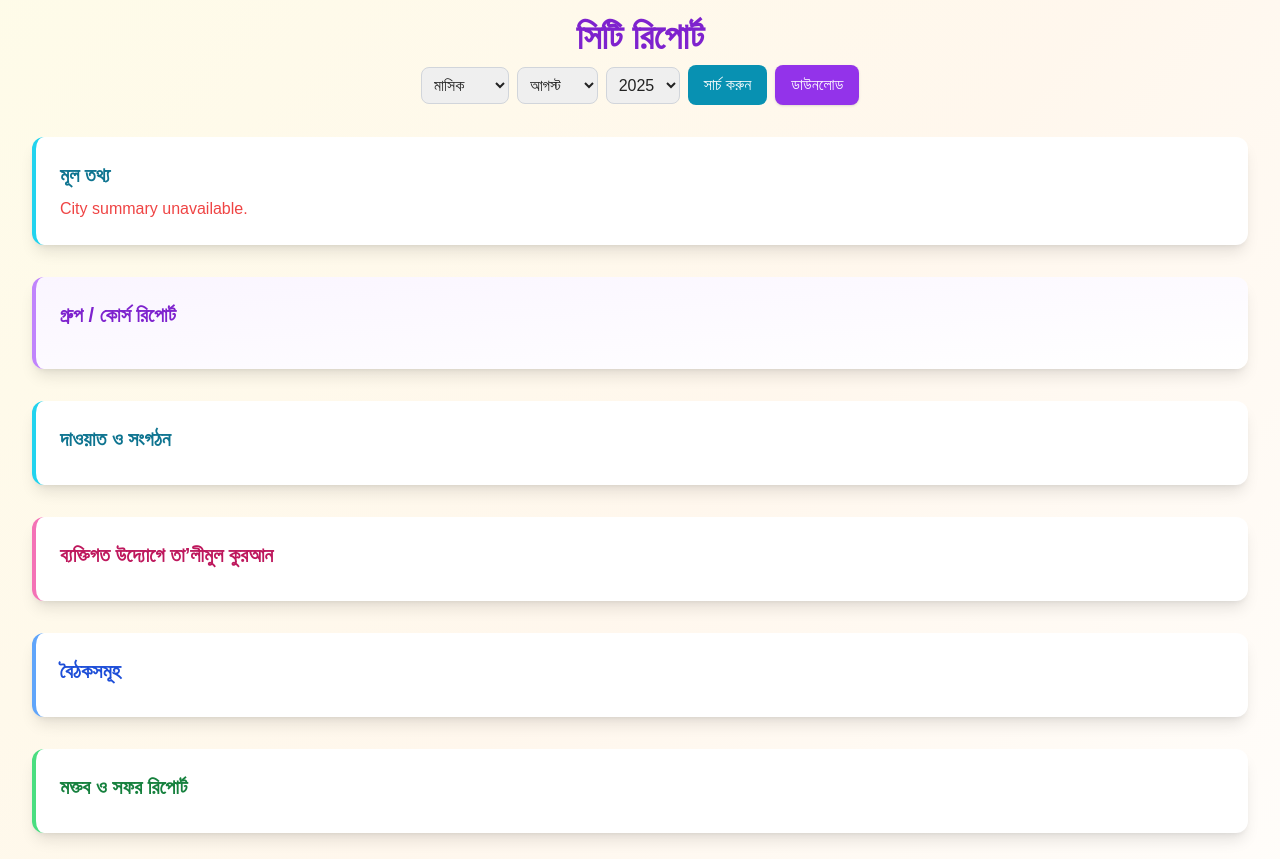
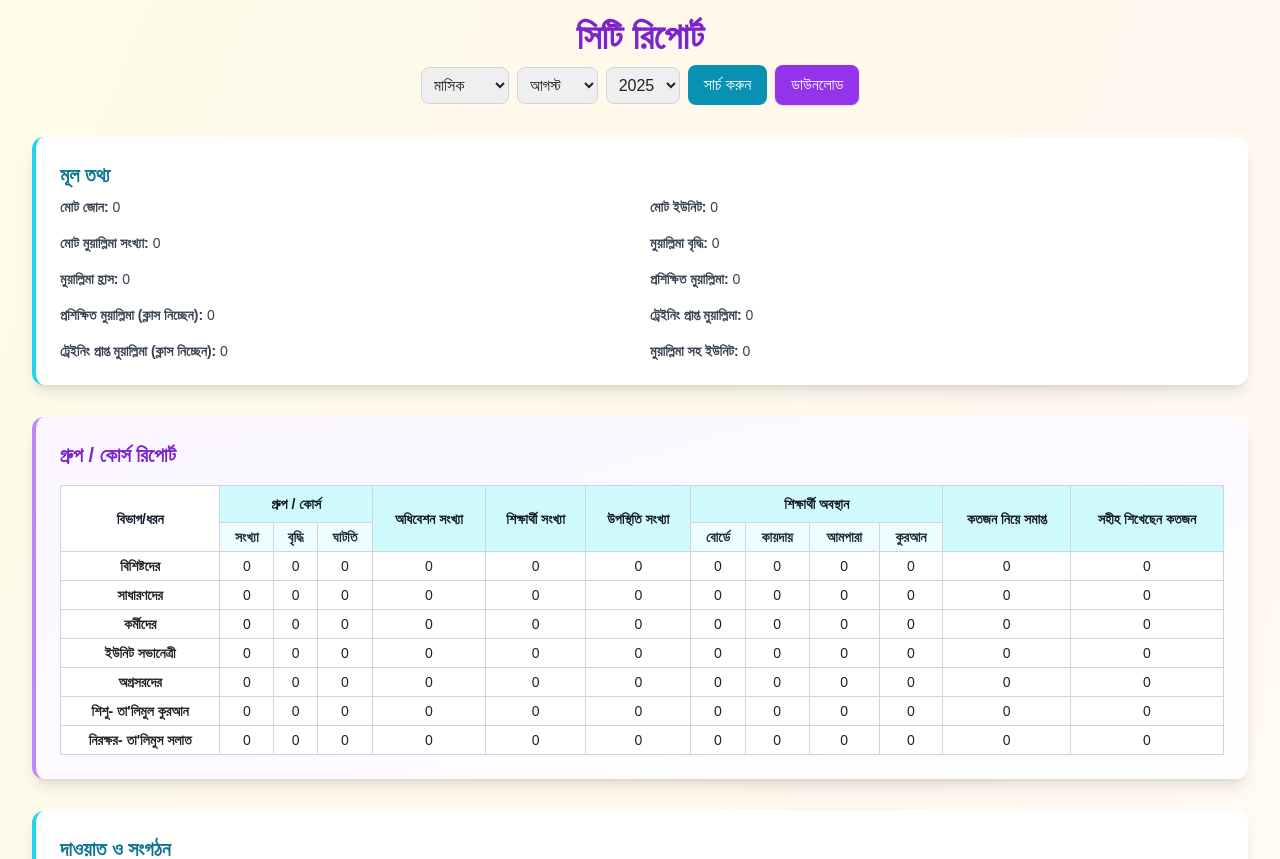
Before and after one commit to Jabir-A-H/report-submission, a Flask app: page /city_report in a window 1280 px wide. Shown: the part 207-1066 px from the top of the page. Run offline with Flask 3, Linux system fonts and the light colour scheme; a user stored in the database is signed in; tables that the repository leaves empty hold one stand-in row (values such as "Sample post"); some libraries are stand-ins or nearby versions; some web fonts are replaced.

Commit message:
MVP Finished Alhamduillah

```diff
--- a/app.py
+++ b/app.py
@@ -709,8 +709,188 @@ def city_report_page():
         extra_categories_raw
     )
 
-    # Placeholder for city-wide aggregation (to be implemented)
-    city_summary = {}
+    # --- Aggregation Logic ---
+    from sqlalchemy import func
+
+    # Determine which months to include based on report_type
+    def get_months(report_type, month):
+        if report_type == "মাসিক":
+            return [int(month)] if month else []
+        elif report_type == "ত্রৈমাসিক":
+            return [1, 2, 3]
+        elif report_type == "ষান্মাসিক":
+            return [1, 2, 3, 4, 5, 6]
+        elif report_type == "নয়-মাসিক":
+            return [1, 2, 3, 4, 5, 6, 7, 8, 9]
+        elif report_type == "বার্ষিক":
+            return list(range(1, 13))
+        return []
+
+    months = get_months(report_type, month)
+    year_int = int(year)
+    # Query all zone reports for the selected period
+    report_query = Report.query.filter_by(year=year_int, report_type=report_type)
+    if report_type == "মাসিক":
+        report_query = report_query.filter(Report.month == int(month))
+    elif months:
+        report_query = report_query.filter(Report.month.in_(months))
+    reports = report_query.all()
+
+    # --- Header Aggregation ---
+    city_summary = {
+        "total_zones": len(set(r.zone_id for r in reports)),
+        "total_unit": 0,
+        "total_muallima": 0,
+        "muallima_increase": 0,
+        "muallima_decrease": 0,
+        "certified_muallima": 0,
+        "certified_muallima_taking_classes": 0,
+        "trained_muallima": 0,
+        "trained_muallima_taking_classes": 0,
+        "units_with_muallima": 0,
+    }
+    for r in reports:
+        if r.header:
+            city_summary["total_unit"] += r.header.total_unit or 0
+            city_summary["total_muallima"] += r.header.total_muallima or 0
+            city_summary["muallima_increase"] += r.header.muallima_increase or 0
+            city_summary["muallima_decrease"] += r.header.muallima_decrease or 0
+            city_summary["certified_muallima"] += r.header.certified_muallima or 0
+            city_summary["certified_muallima_taking_classes"] += (
+                r.header.certified_muallima_taking_classes or 0
+            )
+            city_summary["trained_muallima"] += r.header.trained_muallima or 0
+            city_summary["trained_muallima_taking_classes"] += (
+                r.header.trained_muallima_taking_classes or 0
+            )
+            city_summary["units_with_muallima"] += r.header.units_with_muallima or 0
+
+    # --- Courses Aggregation ---
+    city_courses = []
+    for cat in course_categories:
+        agg = {"category": cat}
+        for field in [
+            "number",
+            "increase",
+            "decrease",
+            "sessions",
+            "students",
+            "attendance",
+            "status_board",
+            "status_qayda",
+            "status_ampara",
+            "status_quran",
+            "completed",
+            "correctly_learned",
+        ]:
+            agg[field] = 0
+        for r in reports:
+            for row in r.courses:
+                if normalize_cat(row.category) == normalize_cat(cat):
+                    for field in agg:
+                        if field != "category":
+                            agg[field] += getattr(row, field, 0) or 0
+        city_courses.append(agg)
+
+    # --- Organizational Aggregation ---
+    city_organizational = []
+    for cat in org_categories:
+        agg = {"category": cat, "number": 0, "increase": 0, "amount": 0, "comments": ""}
+        for r in reports:
+            for row in r.organizational:
+                if normalize_cat(row.category) == normalize_cat(cat):
+                    agg["number"] += row.number or 0
+                    agg["increase"] += row.increase or 0
+                    agg["amount"] += row.amount or 0
+                    # Comments: concatenate or pick first non-empty
+                    if not agg["comments"] and row.comments:
+                        agg["comments"] = row.comments
+        city_organizational.append(agg)
+
+    # --- Personal Aggregation ---
+    city_personal = []
+    for cat in personal_categories:
+        agg = {
+            "category": cat,
+            "teaching": 0,
+            "learning": 0,
+            "olama_invited": 0,
+            "became_shohojogi": 0,
+            "became_sokrio_shohojogi": 0,
+            "became_kormi": 0,
+            "became_rukon": 0,
+        }
+        for r in reports:
+            for row in r.personal:
+                if normalize_cat(row.category) == normalize_cat(cat):
+                    for field in agg:
+                        if field != "category":
+                            agg[field] += getattr(row, field, 0) or 0
+        city_personal.append(agg)
+
+    # --- Meetings Aggregation ---
+    city_meetings = []
+    for cat in meeting_categories:
+        agg = {
+            "category": cat,
+            "city_count": 0,
+            "city_avg_attendance": 0,
+            "thana_count": 0,
+            "thana_avg_attendance": 0,
+            "ward_count": 0,
+            "ward_avg_attendance": 0,
+            "comments": "",
+        }
+        city_count_sum = 0
+        city_att_sum = 0
+        thana_count_sum = 0
+        thana_att_sum = 0
+        ward_count_sum = 0
+        ward_att_sum = 0
+        n_city = n_thana = n_ward = 0
+        for r in reports:
+            for row in r.meetings:
+                if normalize_cat(row.category) == normalize_cat(cat):
+                    city_count_sum += row.city_count or 0
+                    if row.city_count:
+                        city_att_sum += (row.city_avg_attendance or 0) * row.city_count
+                        n_city += row.city_count
+                    thana_count_sum += row.thana_count or 0
+                    if row.thana_count:
+                        thana_att_sum += (
+                            row.thana_avg_attendance or 0
+                        ) * row.thana_count
+                        n_thana += row.thana_count
+                    ward_count_sum += row.ward_count or 0
+                    if row.ward_count:
+                        ward_att_sum += (row.ward_avg_attendance or 0) * row.ward_count
+                        n_ward += row.ward_count
+                    if not agg["comments"] and row.comments:
+                        agg["comments"] = row.comments
+        agg["city_count"] = city_count_sum
+        agg["city_avg_attendance"] = int(city_att_sum / n_city) if n_city else 0
+        agg["thana_count"] = thana_count_sum
+        agg["thana_avg_attendance"] = int(thana_att_sum / n_thana) if n_thana else 0
+        agg["ward_count"] = ward_count_sum
+        agg["ward_avg_attendance"] = int(ward_att_sum / n_ward) if n_ward else 0
+        city_meetings.append(agg)
+
+    # --- Extras Aggregation ---
+    city_extras = []
+    for cat in extra_categories:
+        agg = {"category": cat, "number": 0}
+        for r in reports:
+            for row in r.extras:
+                if normalize_cat(row.category) == normalize_cat(cat):
+                    agg["number"] += row.number or 0
+        city_extras.append(agg)
+
+    # --- Comments Aggregation ---
+    city_comments = {"comment": ""}
+    for r in reports:
+        if r.comments and r.comments.comment:
+            city_comments["comment"] = r.comments.comment
+            break
 
     return render_template(
         "city_report.html",
@@ -733,6 +913,13 @@ def city_report_page():
         extra_cat_to_slug=extra_cat_to_slug,
         extra_slug_to_cat=extra_slug_to_cat,
         city_summary=city_summary,
+        city_courses=city_courses,
+        city_organizational=city_organizational,
+        city_personal=city_personal,
+        city_meetings=city_meetings,
+        city_extras=city_extras,
+        city_comments=city_comments,
+        reports=reports,
     )
 
 
--- a/templates/city_report.html
+++ b/templates/city_report.html
@@ -26,12 +26,12 @@
         </select>
         <button type="submit" class="px-4 py-2 bg-cyan-600 text-white rounded-lg hover:bg-cyan-700 transition">সার্চ করুন</button>
       </form>
-      <div class="relative" id="city-downloadDropdownContainer">
-        <button type="button" id="city-downloadDropdownBtn" class="px-4 py-2 bg-purple-600 text-white rounded-lg hover:bg-purple-700 transition shadow">
+      <div class="relative" id="downloadDropdownContainer">
+        <button type="button" id="downloadDropdownBtn" class="px-4 py-2 bg-purple-600 text-white rounded-lg hover:bg-purple-700 transition shadow">
           ডাউনলোড
         </button>
-        <div id="city-downloadDropdown" class="hidden absolute left-0 mt-2 w-32 bg-white border border-gray-200 rounded-lg shadow-lg z-10">
-          <a href="#" id="city-downloadPdfV1Link" class="block px-4 py-2 text-gray-700 hover:bg-purple-50">PDF v1</a>
+        <div id="downloadDropdown" class="hidden absolute left-0 mt-2 w-32 bg-white border border-gray-200 rounded-lg shadow-lg z-10">
+          <a href="#" id="downloadPdfV1Link" class="block px-4 py-2 text-gray-700 hover:bg-purple-50">PDF v1</a>
           <a href="/download_city_report?report_type={{ report_type }}&month={{ month }}&year={{ year }}&format=pdf" class="block px-4 py-2 text-gray-700 hover:bg-purple-50">PDF v2</a>
           <a href="/download_city_report?report_type={{ report_type }}&month={{ month }}&year={{ year }}&format=excel" class="block px-4 py-2 text-gray-700 hover:bg-green-50">Excel</a>
         </div>
```
